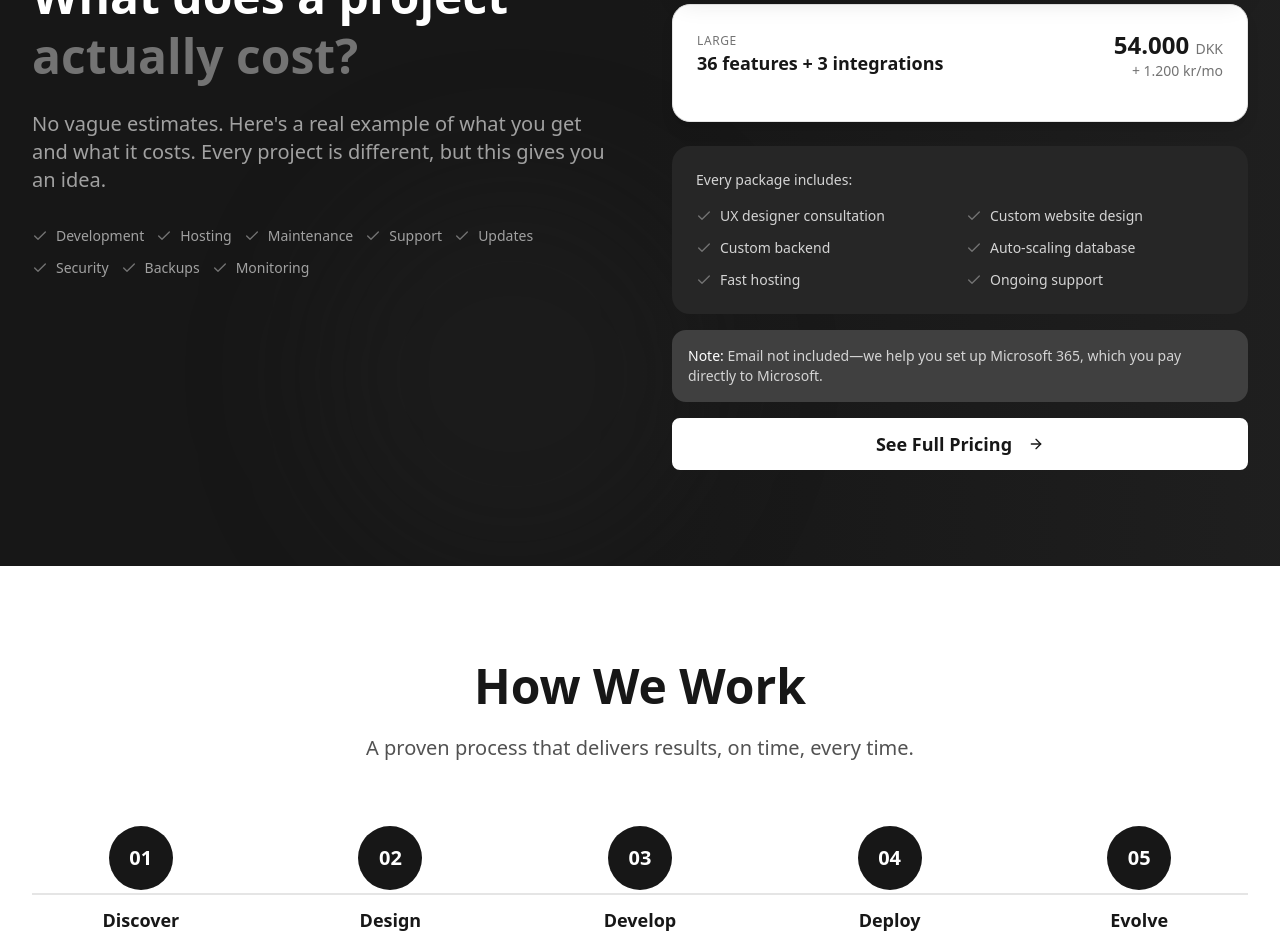
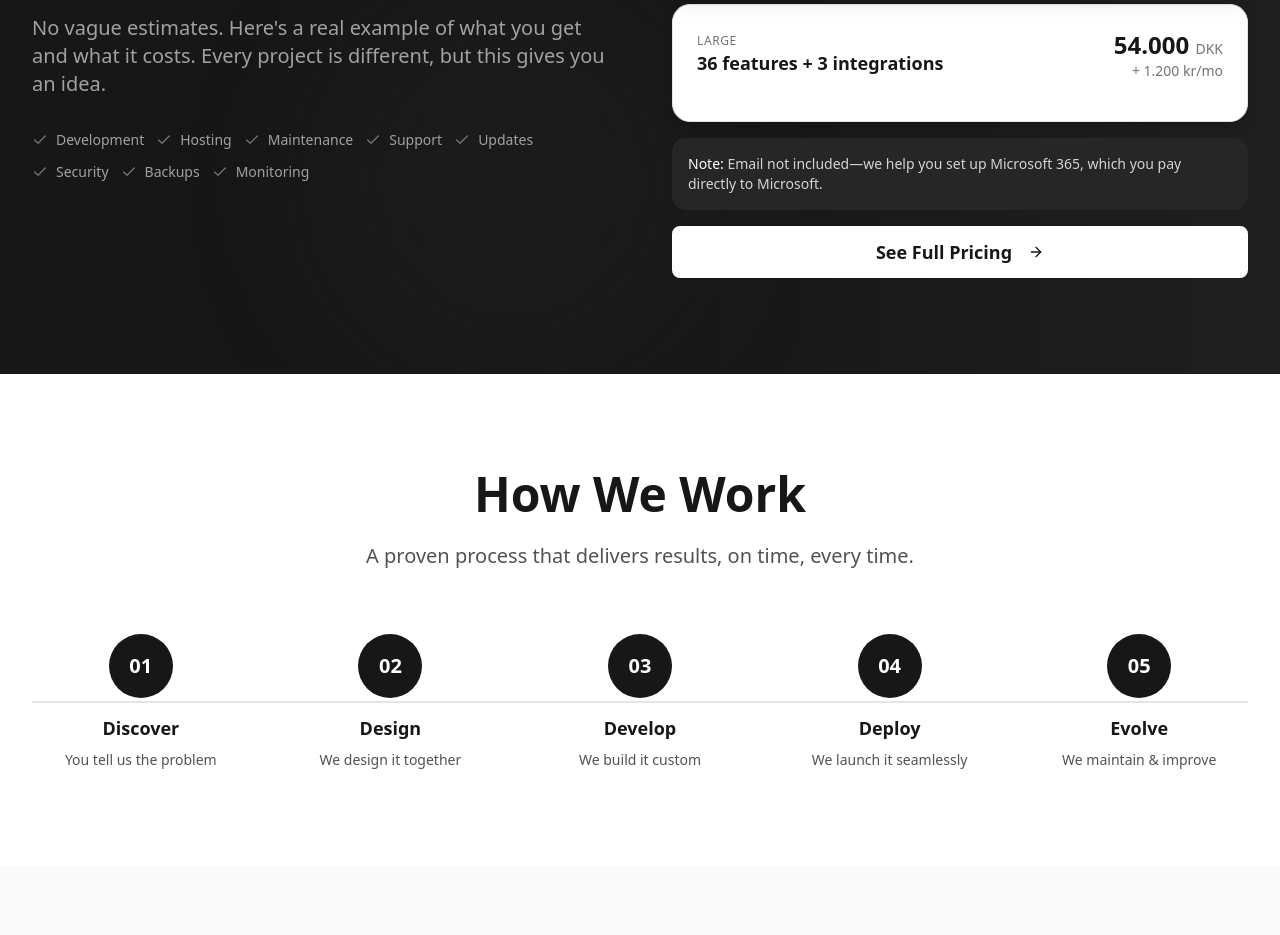
Before and after one commit to acentar/ceptiv.net, a Next.js app: page / in a window 1280 px wide. Shown: the part 4240-5175 px from the top of the page. Built offline with nearby package versions, Linux system fonts and the light colour scheme; no server answers; the database is empty.

Commit message:
fix: Remove duplicate 'includes' section from pricing cards - use left column

```diff
--- a/src/app/page.tsx
+++ b/src/app/page.tsx
@@ -660,21 +660,8 @@ export default function Home() {
                 </div>
               </div>
 
-              {/* What's always included */}
-              <div className="bg-neutral-800 text-white rounded-2xl p-6 mt-6">
-                <p className="text-sm font-medium text-neutral-300 mb-4">Every package includes:</p>
-                <div className="grid grid-cols-2 gap-3">
-                  {['UX designer consultation', 'Custom website design', 'Custom backend', 'Auto-scaling database', 'Fast hosting', 'Ongoing support'].map((item) => (
-                    <div key={item} className="flex items-center gap-2 text-sm text-neutral-300">
-                      <Check className="w-4 h-4 text-neutral-500" />
-                      {item}
-                    </div>
-                  ))}
-                </div>
-              </div>
-
               {/* Note */}
-              <div className="bg-neutral-700 rounded-xl p-4">
+              <div className="bg-neutral-800 rounded-xl p-4">
                 <p className="text-sm text-neutral-300">
                   <span className="font-medium text-white">Note:</span> Email not included—we help you set up
                   Microsoft 365, which you pay directly to Microsoft.
```
